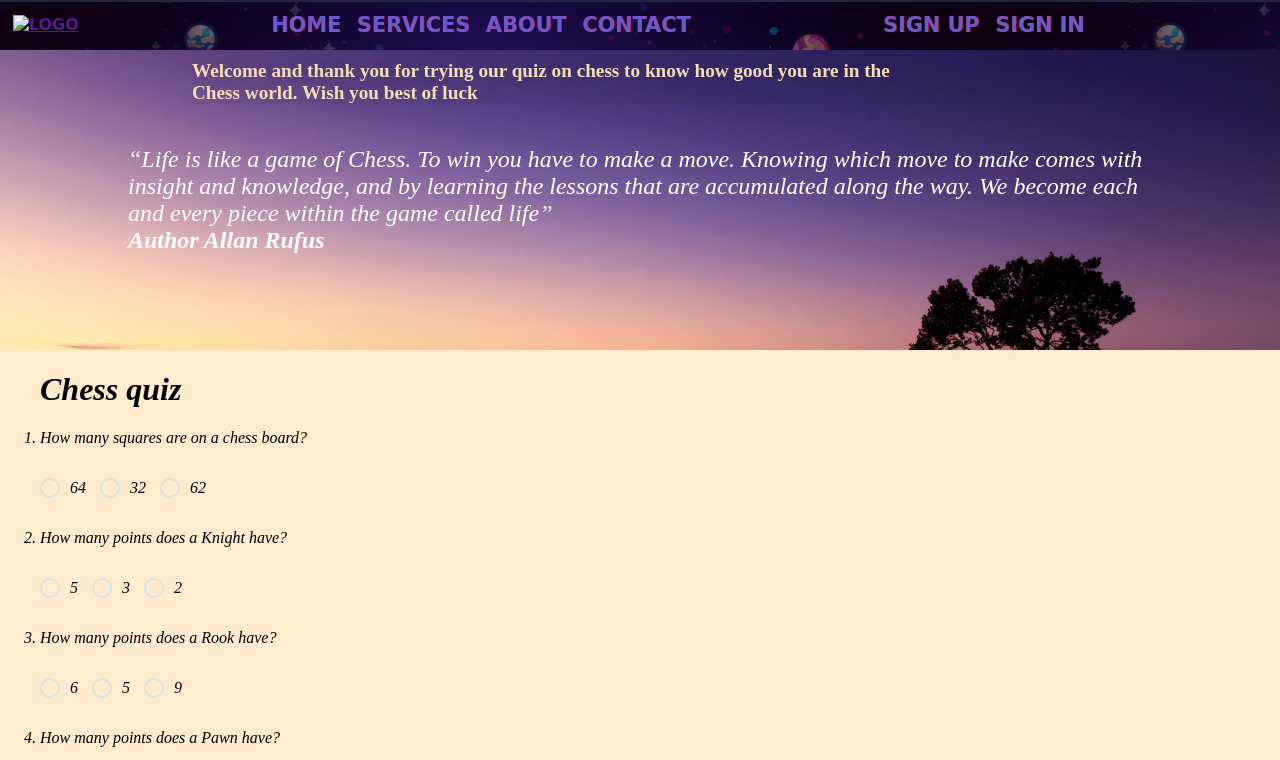
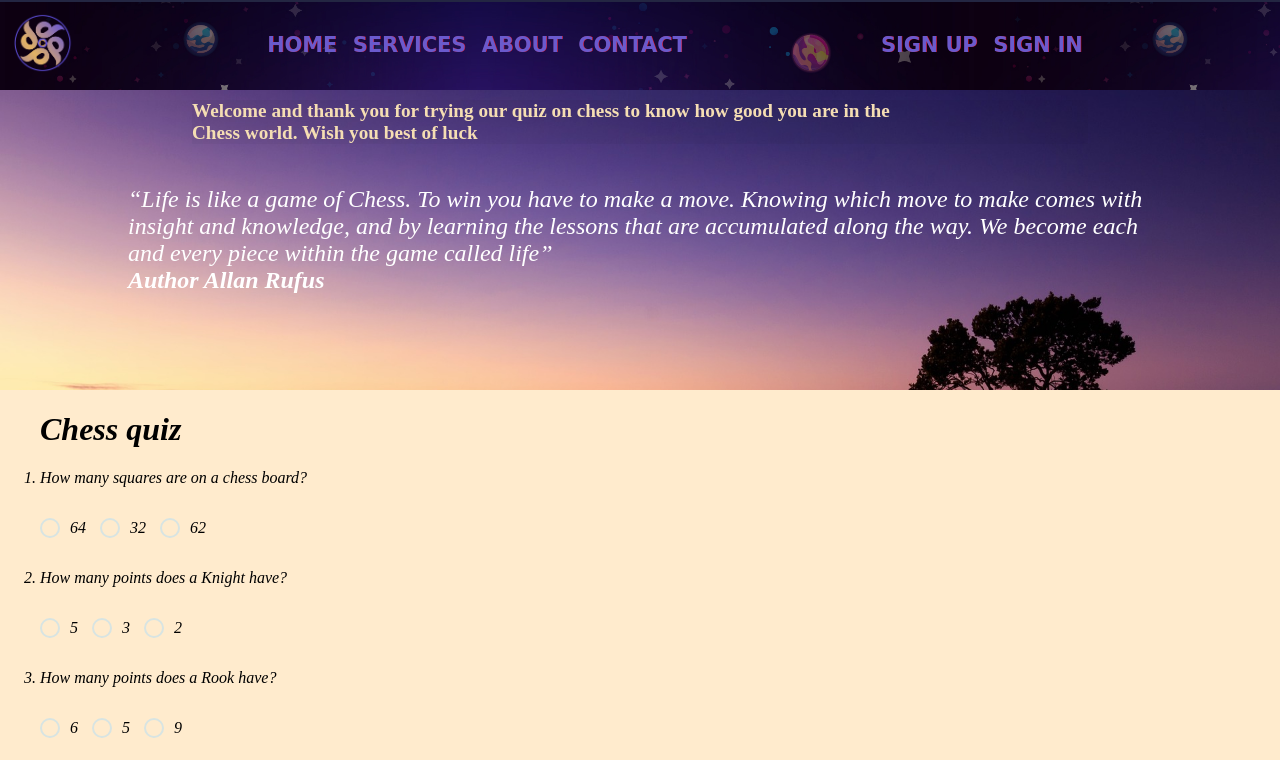
Before and after one commit to Dellawall/Chess-Quiz, a plain HTML site: page index.html in a window 1280 px wide. Shown: the top 760 px of the page. Drawn offline with Linux system fonts and the light colour scheme; the site is published under a folder, as on GitHub Pages, so addresses that start at the root find nothing.

Commit message:
for the logo to show

```diff
--- a/index.html
+++ b/index.html
@@ -12,7 +12,7 @@
         <nav class="links" id="dropdownClick">
          <div class="logo">
             <a href="">
-                <img src="/HappydayDaniel.png" alt="logo">
+                <img src="./HappydayDaniel.png" alt="logo">
             </a>
          </div>
         <div class="navlist">
```
